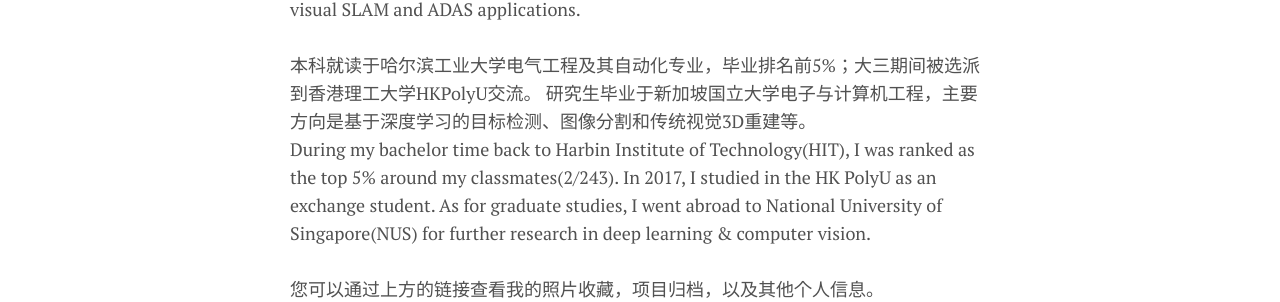
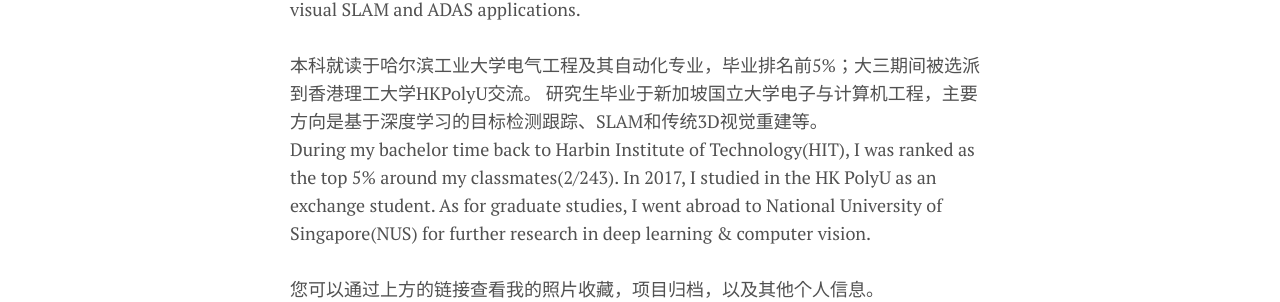
Before and after one commit to george0407/Tingchen.github.io, a Jekyll site: the page built from index.html, in a window 1280 px wide. Shown: the part 731-1033 px from the top of the page. Built offline with Jekyll 4.4.1, drawn with Linux system fonts in a browser that asks for light colours; a script that is not in the unit is left out.

Commit message:
2022.05.05-update for newest tracking project in cv

```diff
--- a/_data/settings.yml
+++ b/_data/settings.yml
@@ -16,7 +16,6 @@ menu:
 social:
 - {icon: 'github', link: 'https://github.com/george0407'}
 - {icon: 'linkedin', link: 'https://www.linkedin.com/in/tingchen-wang-b403a1186/'}
-# - {icon: 'zhihu', link: 'https://www.zhihu.com/people/lzc-29-74/activities'}
 # <i class="fab fa-zhihu"></i>
 
 # Customize site text
--- a/index.html
+++ b/index.html
@@ -11,7 +11,7 @@ In my work I specialize in visual SLAM and ADAS applications.
 
 </br></br>
 本科就读于哈尔滨工业大学电气工程及其自动化专业，毕业排名前5%；大三期间被选派到香港理工大学HKPolyU交流。
-研究生毕业于新加坡国立大学电子与计算机工程，主要方向是基于深度学习的目标检测、图像分割和传统视觉3D重建等。</br>
+研究生毕业于新加坡国立大学电子与计算机工程，主要方向是基于深度学习的目标检测跟踪、SLAM和传统3D视觉重建等。</br>
 During my bachelor time back to Harbin Institute of Technology(HIT), I was ranked as the top 5% around my classmates(2/243).
 In 2017, I studied in the HK PolyU as an exchange student. As for graduate studies, I went abroad to National University of Singapore(NUS) for further research in deep learning & computer vision.
 
```
Also changed, not shown: 1 other file.
